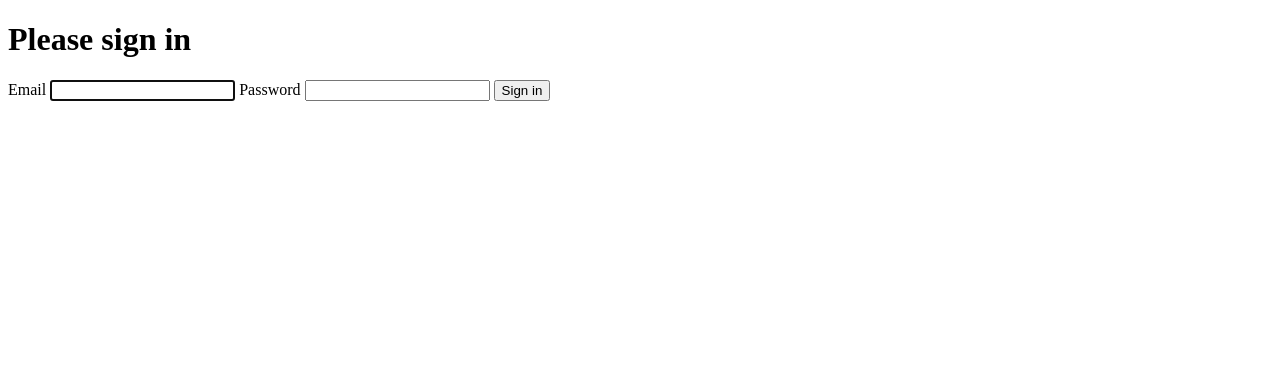
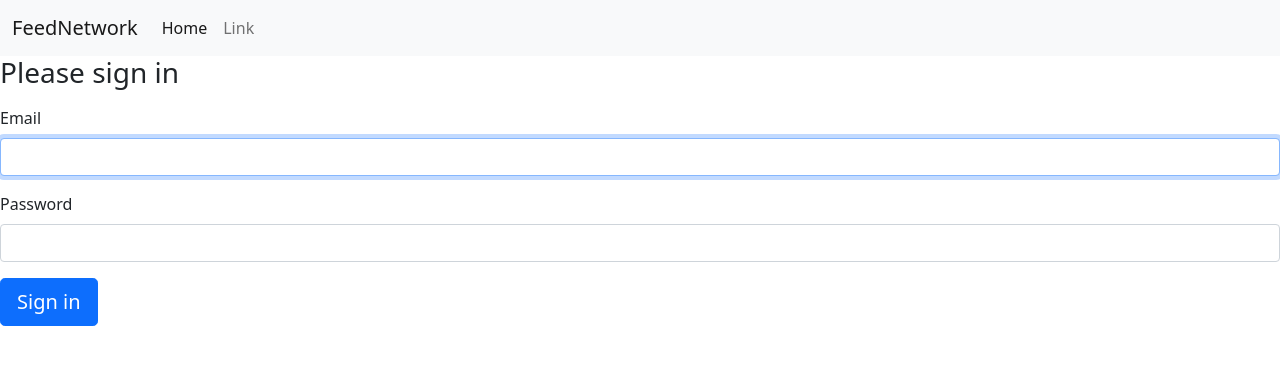
Before and after one commit to reptofrank/feednetwork, a Symfony app: template templates/security/login.html.twig in a window 1280 px wide. Shown: the top 365 px of the page. Run offline with Twig, Linux system fonts and the light colour scheme; the template is opened without the code that fills it, so the values that code supplies are empty; some libraries are stand-ins or nearby versions.

Commit message:
change login form

```diff
--- a/templates/base.html.twig
+++ b/templates/base.html.twig
@@ -1,13 +1,37 @@
 <!DOCTYPE html>
-<html>
+<html lang="en">
 <head>
     <meta charset="UTF-8">
+    <meta name="viewport" content="width=device-width, initial-scale=1.0">
     <title>{% block title %}Welcome!{% endblock %}</title>
-        {% block stylesheets %}{% endblock %}
+    {% block stylesheets %}
+        <link rel="stylesheet" href="/css/bootstrap.min.css">
+        <link rel="stylesheet" href="/css/style.css">
+    {% endblock %}
 
     {% block javascripts %}{% endblock %}
 </head>
 <body>
-        {% block body %}{% endblock %}
+    <nav class="navbar navbar-expand-lg navbar-light bg-light">
+        <div class="container-fluid">
+          <a class="navbar-brand" href="#">FeedNetwork</a>
+          <button class="navbar-toggler" type="button" data-bs-toggle="collapse" data-bs-target="#navbarSupportedContent" aria-controls="navbarSupportedContent" aria-expanded="false" aria-label="Toggle navigation">
+            <span class="navbar-toggler-icon"></span>
+          </button>
+          <div class="collapse navbar-collapse" id="navbarSupportedContent">
+            <ul class="navbar-nav mb-2 mb-lg-0">
+              <li class="nav-item">
+                <a class="nav-link active" aria-current="page" href="#">Home</a>
+              </li>
+              <li class="nav-item">
+                <a class="nav-link" href="#">Link</a>
+              </li>
+            </ul>
+          </div>
+        </div>
+      </nav>
+    {% block body %}
+
+    {% endblock %}
 </body>
 </html>
--- a/templates/security/login.html.twig
+++ b/templates/security/login.html.twig
@@ -3,6 +3,7 @@
 {% block title %}Log in!{% endblock %}
 
 {% block body %}
+<div class="form-login">
     <form method="post">
         {% if error %}
             <div class="alert alert-danger">{{ error.messageKey|trans(error.messageData, 'security') }}</div>
@@ -15,28 +16,22 @@
         {% endif %}
 
         <h1 class="h3 mb-3 font-weight-normal">Please sign in</h1>
-    <label for="inputEmail">Email</label>
+        <div class="mb-3">
+            <label for="inputEmail" class="form-label">Email</label>
             <input type="email" value="{{ last_username }}" name="email" id="inputEmail" class="form-control" required autofocus>
-    <label for="inputPassword">Password</label>
+        </div>
+        <div class="mb-3">
+            <label for="inputPassword" class="form-label">Password</label>
             <input type="password" name="password" id="inputPassword" class="form-control" required>
+        </div>
 
         <input type="hidden" name="_csrf_token"
                value="{{ csrf_token('authenticate') }}"
         >
 
-    {#
-        Uncomment this section and add a remember_me option below your firewall to activate remember me functionality.
-        See https://symfony.com/doc/current/security/remember_me.html
-
-        <div class="checkbox mb-3">
-            <label>
-                <input type="checkbox" name="_remember_me"> Remember me
-            </label>
-        </div>
-    #}
-
         <button class="btn btn-lg btn-primary" type="submit">
             Sign in
         </button>
     </form>
+</div>
 {% endblock %}
```
Lines whose indentation alone changed are shown as unchanged.
